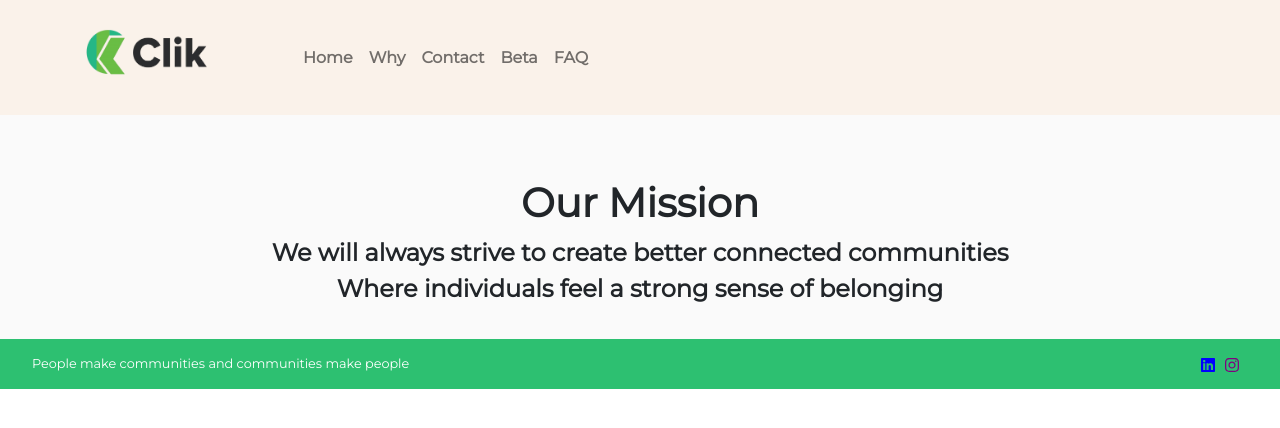
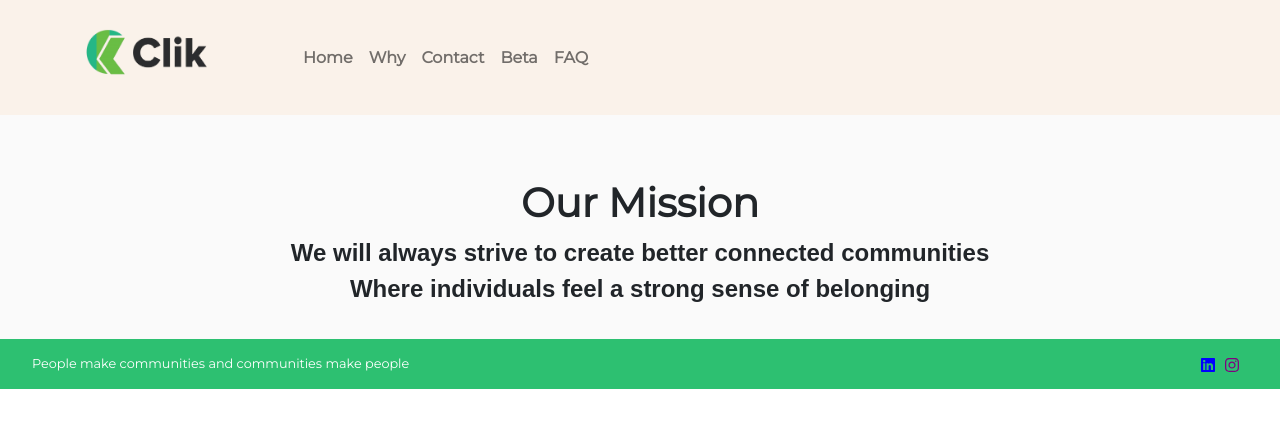
Before and after one commit to liranneta23/clik-landing-page, a Next.js app: page /components/OurMission in a window 1280 px wide. Shown: the top 428 px of the page. Built offline with nearby package versions, Linux system fonts and the light colour scheme; no server answers.

Commit message:
try import another italic style

```diff
--- a/styles/globals.css
+++ b/styles/globals.css
@@ -1,4 +1,6 @@
 @import url("https://fonts.googleapis.com/css2?family=Montserrat&display=swap");
+@import url('https://fonts.googleapis.com/css2?family=Montserrat:ital@1&display=swap');
+
 
 html,
 body {
@@ -240,6 +242,6 @@ video {
 }
 
 .italic-style {
-  font-style: 'italic';
+  font-family: "Montserrat:ital", sans-serif !important;
   font-size: 1.5rem;
 }
```
